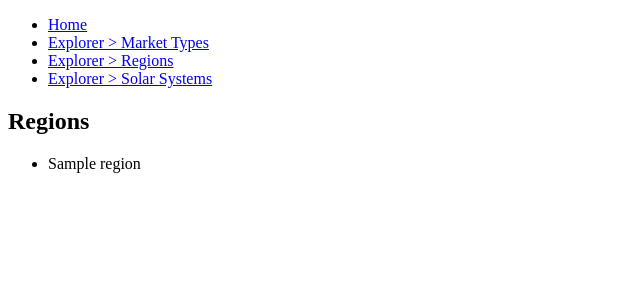
After one commit to Nicksil/Trader, a Django app: page /explorer/regions/ in a window 1280 px wide. The commit adds this page. Shown: the top 300 px of the page, without its empty margins (0-640 px from the left). Run offline with Django 3.2, Linux system fonts and the light colour scheme; tables that the repository leaves empty hold one stand-in row (values such as "Sample post").

Commit message:
Added list views within explorer app for eve models

```diff
--- a/trader/explorer/urls.py
+++ b/trader/explorer/urls.py
@@ -3,5 +3,7 @@ from django.conf.urls import url
 from explorer import views
 
 urlpatterns = [
+    url(r'^markettypes/$', views.MarketTypeListView.as_view(), name='market_type_list_view'),
     url(r'^regions/$', views.RegionListView.as_view(), name='region_list_view'),
+    url(r'^solarsystems/$', views.SolarSystemListView.as_view(), name='solar_system_list_view'),
 ]
--- a/trader/explorer/views.py
+++ b/trader/explorer/views.py
@@ -8,13 +8,16 @@ from eve.models import SolarSystem
 class MarketTypeListView(ListView):
 
     model = MarketType
+    template_name = 'explorer/market_type_list.html'
 
 
 class RegionListView(ListView):
 
     model = Region
+    template_name = 'explorer/region_list.html'
 
 
 class SolarSystemListView(ListView):
 
     model = SolarSystem
+    template_name = 'explorer/solar_system_list.html'
--- a/trader/templates/base.html
+++ b/trader/templates/base.html
@@ -5,6 +5,12 @@
         <title>Eve Trader</title>
     </head>
     <body>
+        <ul>
+            <li><a href="{% url 'site_index' %}">Home</a></li>
+            <li><a href="{% url 'explorer:market_type_list_view' %}">Explorer > Market Types</a></li>
+            <li><a href="{% url 'explorer:region_list_view' %}">Explorer > Regions</a></li>
+            <li><a href="{% url 'explorer:solar_system_list_view' %}">Explorer > Solar Systems</a></li>
+        </ul>
         {% block body %}{% endblock %}
     </body>
 </html>
--- /dev/null
+++ b/trader/templates/explorer/region_list.html
@@ -0,0 +1,9 @@
+{% extends "base.html" %}
+{% block body %}
+    <h2>Regions</h2>
+    <ul>
+        {% for obj in object_list %}
+            <li>{{ obj.name }}</li>
+        {% endfor %}
+    </ul>
+{% endblock %}
--- /dev/null
+++ b/trader/templates/index.html
@@ -0,0 +1,4 @@
+{% extends "base.html" %}
+{% block body %}
+    <h2>Site Index</h2>
+{% endblock %}
--- a/trader/trader/urls.py
+++ b/trader/trader/urls.py
@@ -1,8 +1,10 @@
 from django.conf.urls import include
 from django.conf.urls import url
 from django.contrib import admin
+from django.views.generic import TemplateView
 
 urlpatterns = [
+    url(r'^$', TemplateView.as_view(template_name='index.html'), name='site_index'),
     url(r'^explorer/', include('explorer.urls', namespace='explorer')),
     url(r'^admin/', admin.site.urls),
 ]
```
Also changed, not shown: trader/templates/explorer/market_type_list.html (added, +9 -0 lines), trader/templates/explorer/solar_system_list.html (added, +9 -0 lines).
